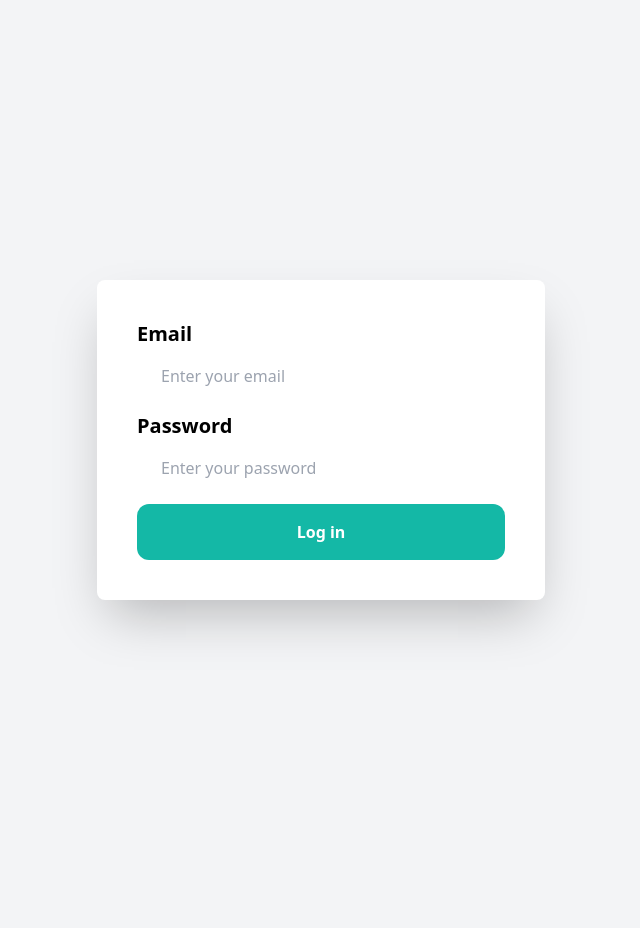
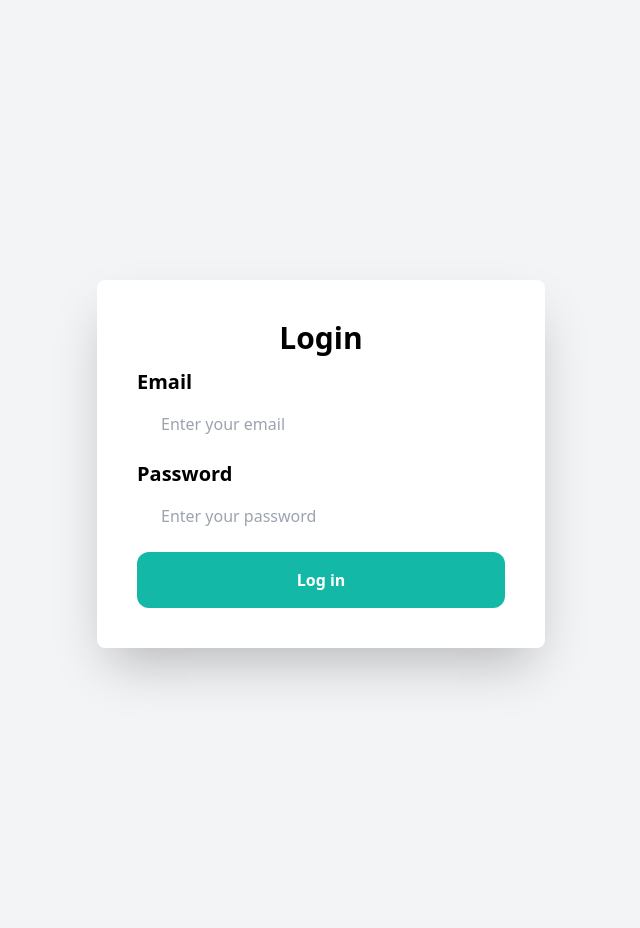
Before and after one commit to zablon-oigo/jenkins-ec2-terraform, a Django app: page /login/ in a window 1280 px wide. Shown: the whole page, without its empty margins (319-959 px from the left). Before the commit the page ends 635 px from the top, so only its background shows below. Run offline with Django 5.2, Linux system fonts and the light colour scheme; parts of the project's set-up code (start-up, migrations or seed data) failed here and were passed over; some libraries are stand-ins or nearby versions.

Commit message:
Page title

```diff
--- a/templates/users/login.html
+++ b/templates/users/login.html
@@ -5,6 +5,9 @@ Login
 {% block  content %}
 <section class="bg-gray-100 max-w-4xl mx-auto p-10">
     <div class="bg-white shadow-2xl max-w-md mx-auto p-10 my-60 rounded-lg">
+        <h2 class="first-letter:capitalize text-3xl mb-3 font-semibold text-center">
+            login
+        </h2>
         <form action="{% url 'login' %}" method="post" class="">
             {% csrf_token %}
                  {% for field in form %}
```
